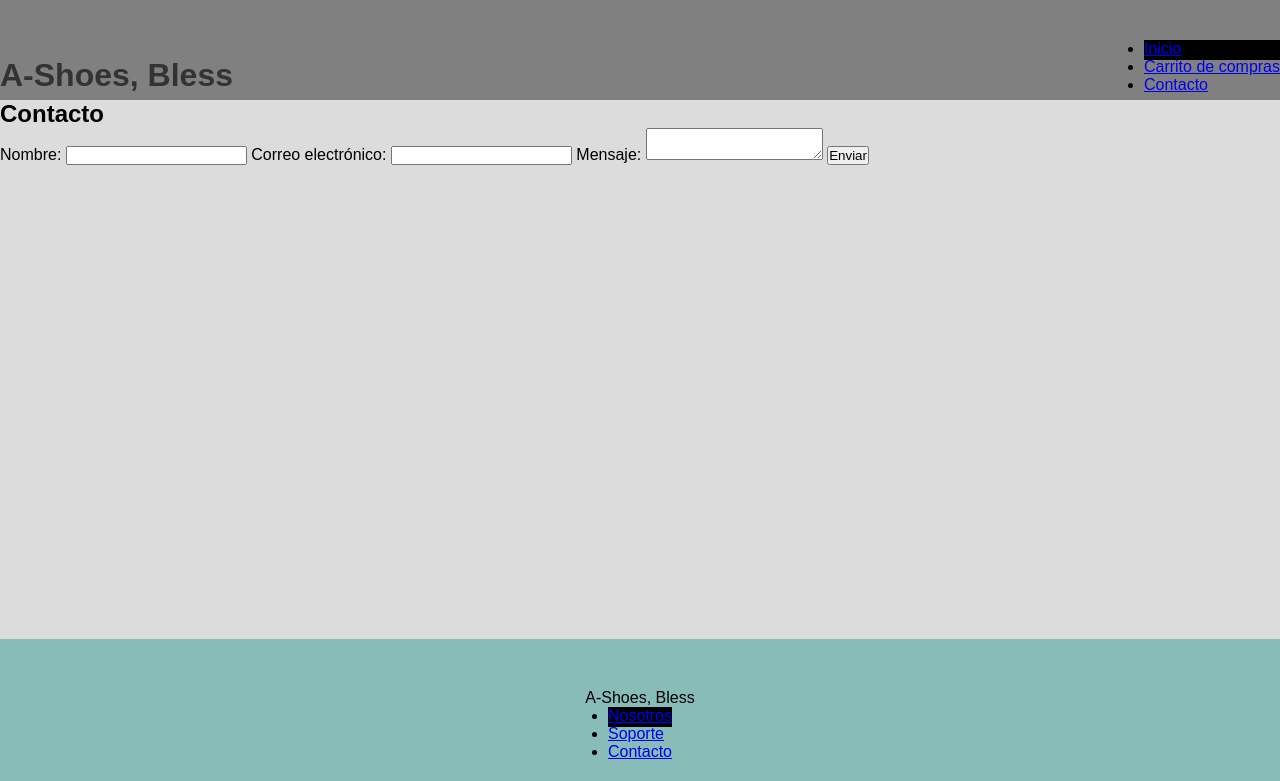
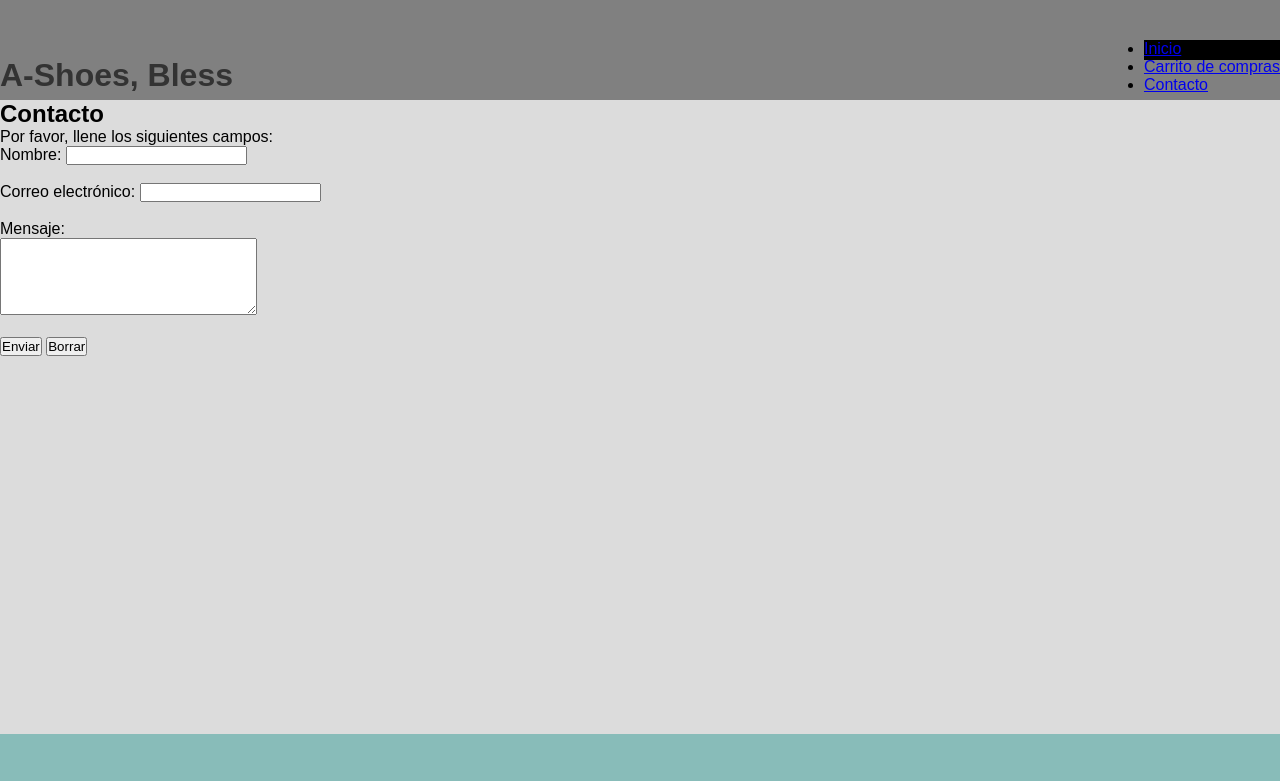
Before and after one commit to ManuAldana/myportfolio, a website: page contacto.html in a window 1280 px wide. Shown: the top 781 px of the page. Drawn offline with Linux system fonts and the light colour scheme.

Commit message:
Revision para entrega final

```diff
--- a/contacto.html
+++ b/contacto.html
@@ -18,14 +18,16 @@
   </header>
   <main>
     <h2>Contacto</h2>
-    <form action="#">
-      <label for="Nombre">Nombre:</label>
-      <input type="text" id="name" required>
-      <label for="email">Correo electrónico:</label>
-      <input type="email" id="email" required>
-      <label for="mensaje">Mensaje:</label>
-      <textarea id="mensaje" required></textarea>
-      <button type="enviar">Enviar</button>
+    <p>Por favor, llene los siguientes campos:</p>
+    <form action="mailto:tu-correo@ejemplo.com" method="post" enctype="text/plain">
+      <label for="nombre">Nombre:</label>
+      <input type="text" id="nombre" name="nombre" required><br><br>
+      <label for="correo">Correo electrónico:</label>
+      <input type="email" id="correo" name="correo" required><br><br>
+      <label for="mensaje">Mensaje:</label><br>
+      <textarea id="mensaje" name="mensaje" rows="5" cols="30" required></textarea><br><br>
+      <input type="submit" value="Enviar">
+      <input type="reset" value="Borrar">
     </form>
   </main>
   <footer>
--- a/scss/styles.scss
+++ b/scss/styles.scss
@@ -138,6 +138,50 @@ h1 {
     }
 }
 
+/* Estilos para la hoja de contacto */
+
+#form {
+    max-width: 500px;
+    margin: 0 auto;
+    padding: 20px;
+    border: 1px solid #ddd;
+    border-radius: 5px;
+    background-color: #f7f7f7;
+}
+
+#label {
+    display: block;
+    margin-bottom: 5px;
+    font-weight: bold;
+}
+
+input[type="text"],
+input[type="email"],
+textarea {
+    width: 100%;
+    padding: 10px;
+    border: 1px solid #ddd;
+    border-radius: 5px;
+    font-size: 16px;
+    margin-bottom: 10px;
+}
+
+input[type="submit"],
+input[type="reset"] {
+  background-color: #4CAF50;
+  color: white;
+  padding: 10px 20px;
+  border: none;
+  border-radius: 5px;
+  font-size: 16px;
+  cursor: pointer;
+}
+
+input[type="submit"]:hover,
+input[type="reset"]:hover {
+  background-color: #3e8e41;
+}
+
 /* Estilos para el contenedor de los productos */
 .contenedorProductos {
     display: flex;
```
Also changed, not shown: pages/contacto.html (+6 -0 lines).
